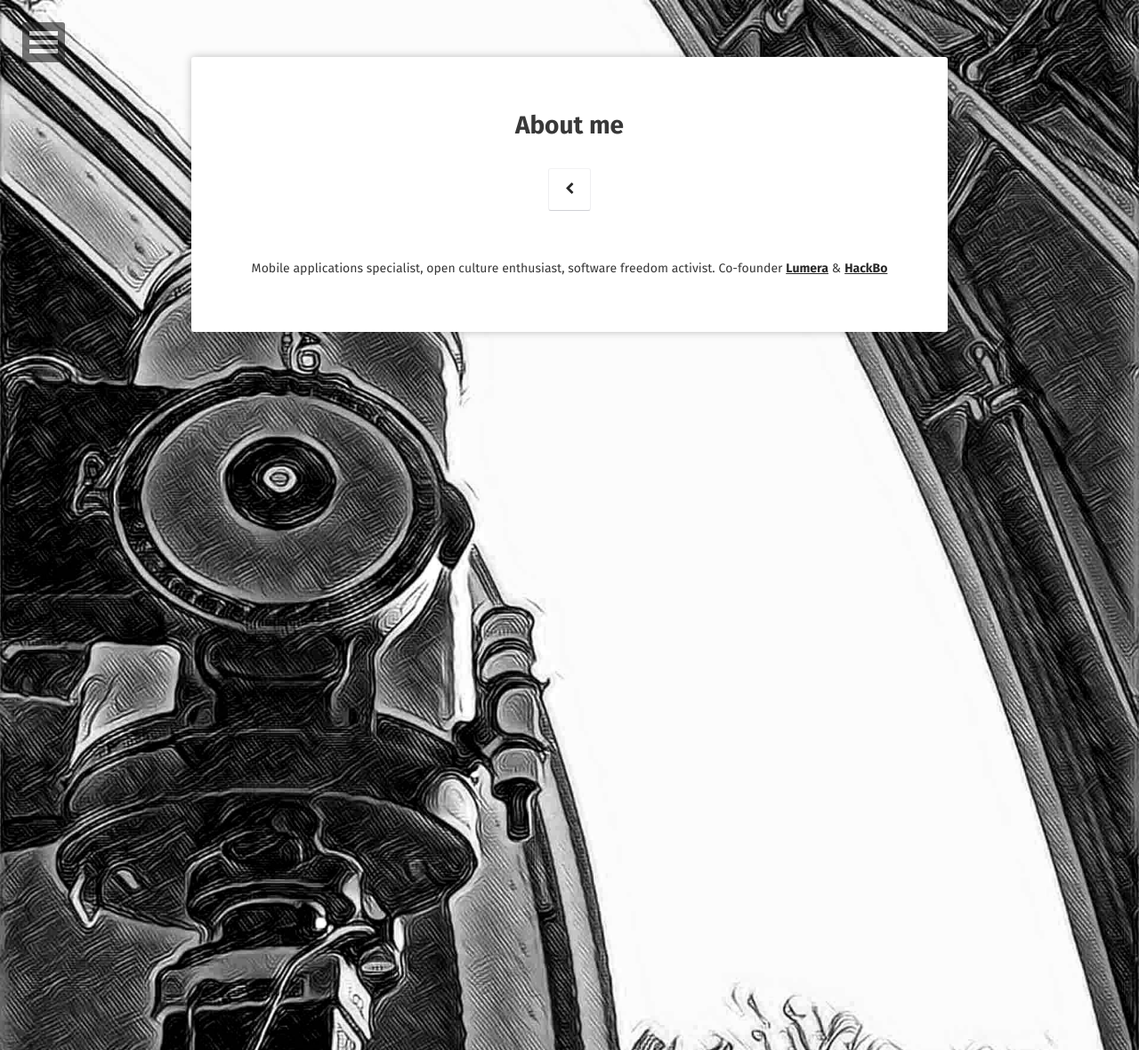
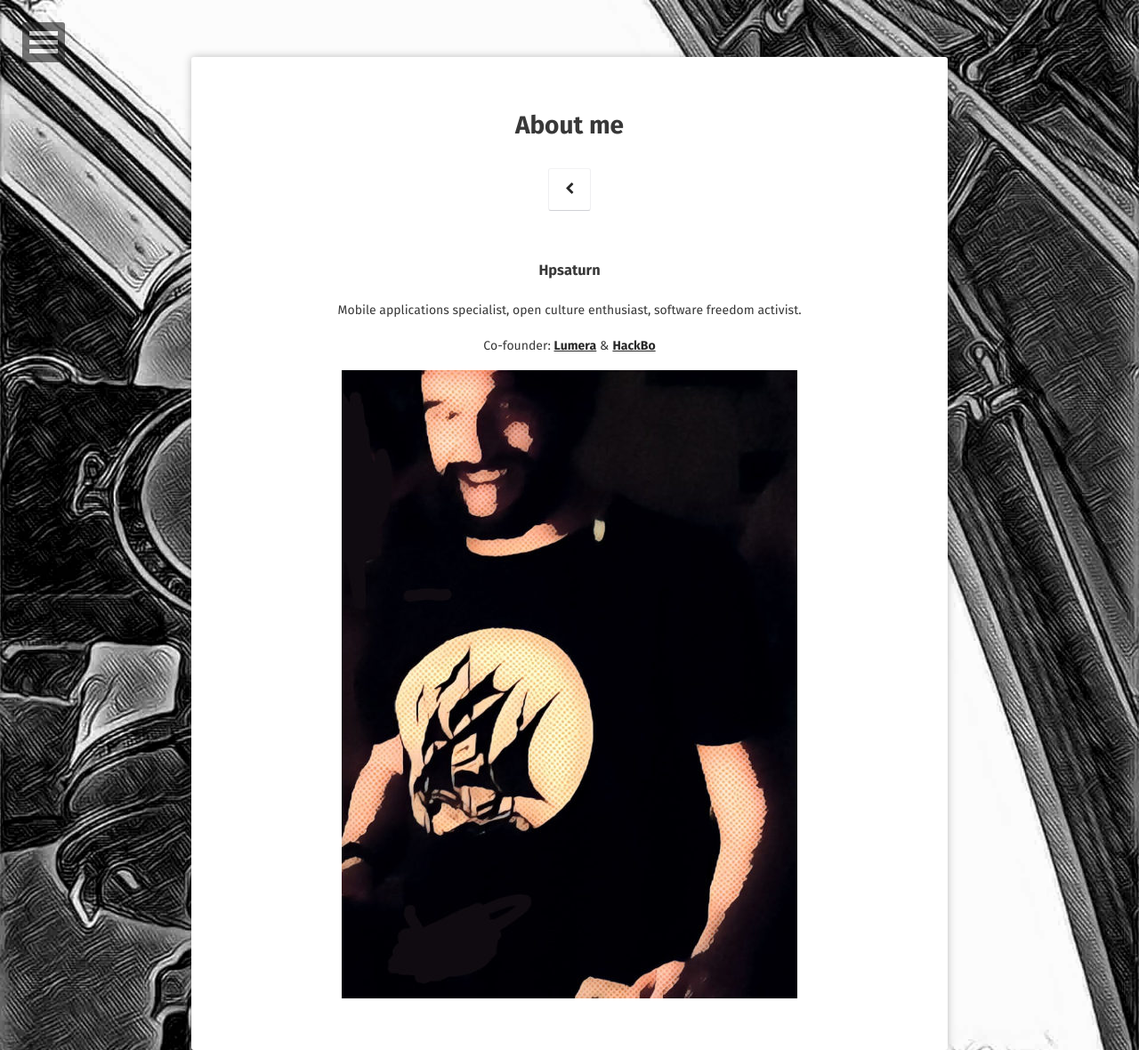
Before and after one commit to hpsaturn/hpsaturn.github.io, a Jekyll site: the page built from about/index.md, in a window 1280 px wide. Shown: the whole page at 89% size. Built offline with Jekyll 4.4.1, drawn with Linux system fonts in a browser that asks for light colours; some web fonts are replaced.

Commit message:
added photo on about section and removed description on nav

```diff
--- a/_config.yml
+++ b/_config.yml
@@ -1,6 +1,6 @@
 # Site
 title:              Hpsaturn
-bio:                'Antonio Vanegas @hpsaturn profile'
+bio:                'Alvaro Antonio Vanegas P'
 description:        "Mobile applications specialist, open culture enthusiast, software freedom activist."
 reading_time:       true
 words_per_minute:   200
--- a/_includes/nav.html
+++ b/_includes/nav.html
@@ -8,9 +8,8 @@
 					<li>
 						<img src="{{ site.url }}/{{ site.photo }}" alt="{{ site.title }} photo" class="author-photo">
 						<h4>{{ site.title }}</h4>
-						<p>{{ site.description }}</p>
 					</li>
-					<li><a href="{{ site.url }}/about/"><span class="btn btn-inverse">Learn More</span></a></li>
+					<li><a href="{{ site.url }}/about/"><span class="btn btn-inverse">About</span></a></li>
 					{% if site.email %}<li>
                         <a href="mailto:{{ site.email }}" target="_blank" rel="noopener noreferrer"><i class="fa fa-fw fa-envelope-square"></i> Email</a>
                     </li>{% endif %}
--- a/about/index.md
+++ b/about/index.md
@@ -7,6 +7,11 @@
 ---
 
 <center>
-Mobile applications specialist, open culture enthusiast, software freedom activist. Co-founder
+<h3>{{ site.title }}</h3>
+<p>{{ site.description }}</p>
+
+<p>Co-founder:
 <a href="http://lumera.co/ks"><b>Lumera</b></a> & <a href="http://hackbo.co"><b>HackBo</b></a>
+</p>
+<img src="{{ site.url }}/{{ site.photo }}" alt="{{ site.title }} photo" height="128" width="128" >
 </center>
```
